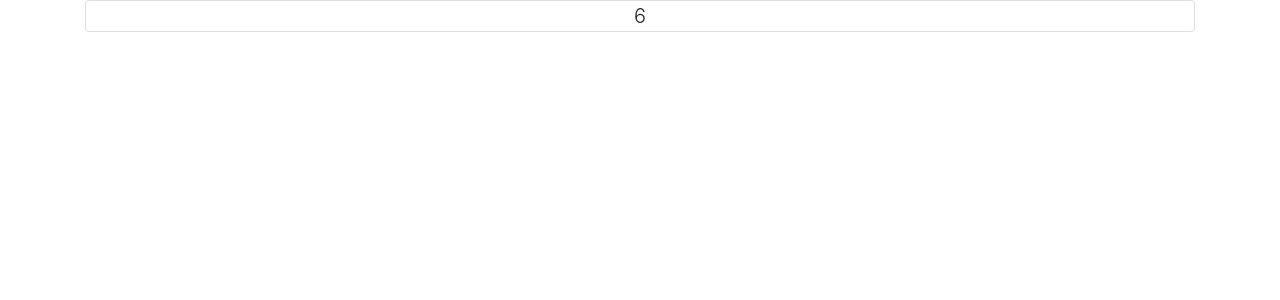
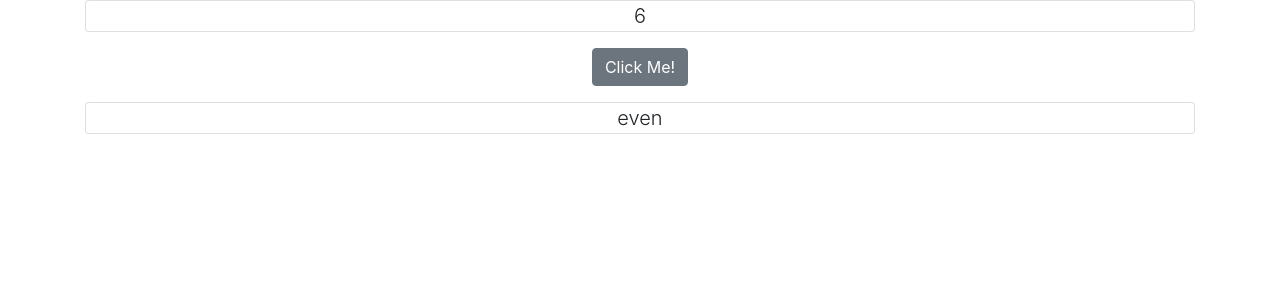
Before and after one commit to AlexanderBraatz/W9quiz, a React (Create React App) app: page / in a window 1280 px wide. Shown: the top 300 px of the page. Built offline with nearby package versions, Linux system fonts and the light colour scheme.

Commit message:
made EvenClicks

```diff
--- a/src/App.js
+++ b/src/App.js
@@ -1,11 +1,13 @@
 import React from 'react';
 import './App.css';
-import Multiplier  from './components/Multiplier'
+import Multiplier  from './components/Multiplier';
+import EvenClicks  from './components/EvenClicks';
 
 function App() {
   return (
     <div className="App container">
       <Multiplier x= { 2 } y= { 3 }/>
+      <EvenClicks />
     </div>
   );
 }
--- /dev/null
+++ b/src/components/EvenClicks.jsx
@@ -0,0 +1,39 @@
+import React, { Component } from "react";
+
+class EvenClicks extends Component {
+
+    constructor(props) {
+        super(props);
+
+        this.state = {
+            initial : true,
+        };
+
+        this.handleClick = this.handleClick.bind(this);
+    }
+
+    handleClick() {
+        this.setState({
+            initial: ! this.state.initial,
+        });
+    }
+
+    render(){
+
+        let result = this.state.initial ? "even" : "odd";
+
+        return(
+            <>
+                <button onClick= { this.handleClick } className="btn btn-secondary mb-3">
+                    Click Me!
+                </button>
+                <p className = "lead card">
+                    { result }
+                </p>
+            </>
+        )
+    }
+}
+
+
+export default EvenClicks;
--- a/src/components/Multiplier.jsx
+++ b/src/components/Multiplier.jsx
@@ -1,4 +1,4 @@
-import React from"react" ;
+import React from "react" ;
 
 const Multiplier = ( { x, y } ) => (
     <p className = "lead card">
```
